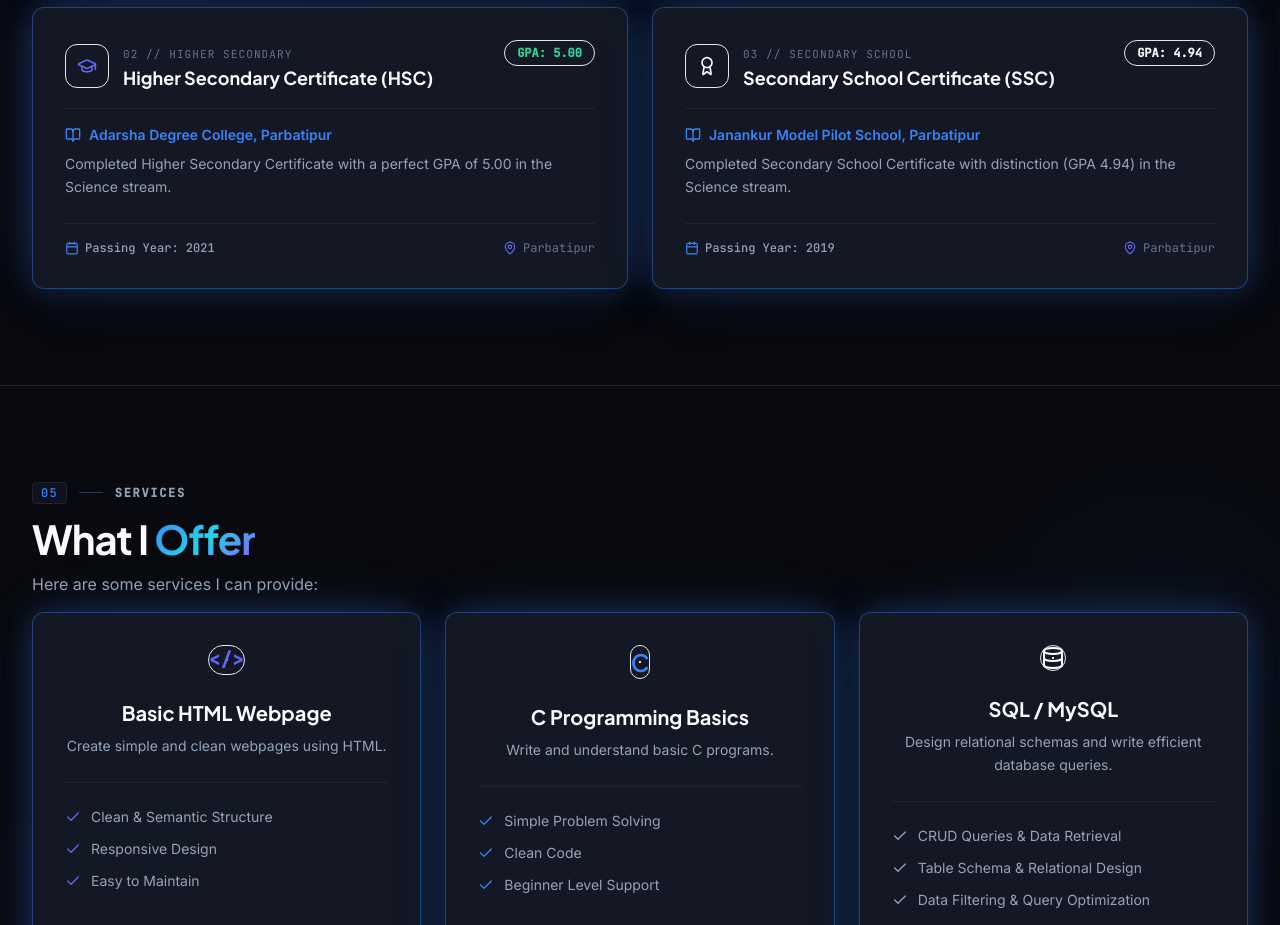
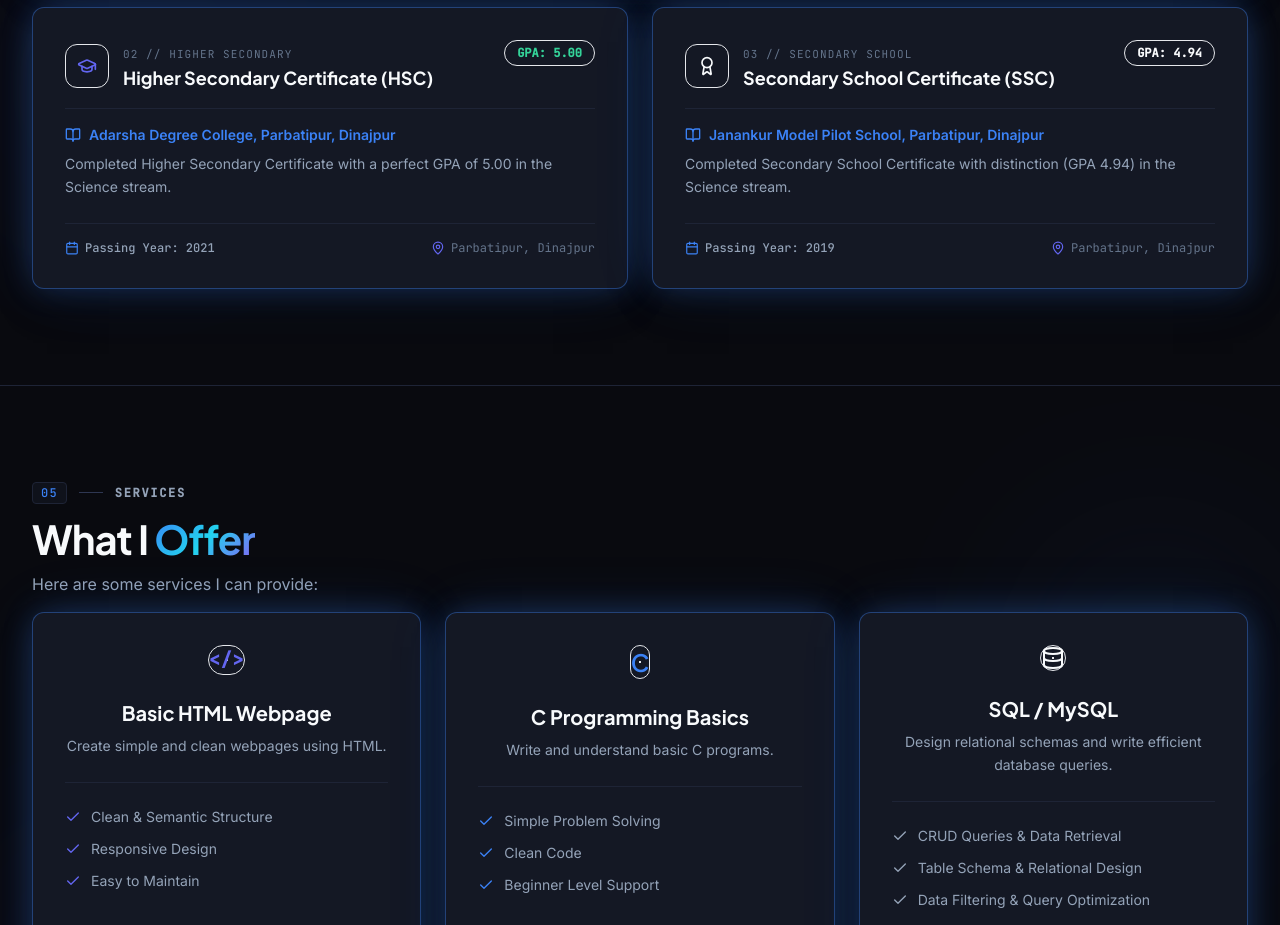
Before and after one commit to Sultana-Asma/sultana-portfolio, a React (Vite) app: page / in a window 1280 px wide. Shown: the part 4280-5205 px from the top of the page. Built offline with nearby package versions, Linux system fonts and the light colour scheme.

Commit message:
Update education location to Parbatipur, Dinajpur for HSC and SSC

```diff
--- a/src/components/sections/EducationSection.jsx
+++ b/src/components/sections/EducationSection.jsx
@@ -191,7 +191,7 @@ export default function EducationSection() {
                         className="h-3.5 w-3.5 text-accent-secondary"
                         aria-hidden="true"
                       />
-                      Parbatipur
+                      {item.location}
                     </span>
                   </div>
                 </SurfaceCard>
--- a/src/data/portfolioData.js
+++ b/src/data/portfolioData.js
@@ -279,7 +279,8 @@ export const portfolioData = {
         id: "hsc",
         degree: "Higher Secondary Certificate (HSC)",
         code: "02 // HIGHER SECONDARY",
-        institution: "Adarsha Degree College, Parbatipur",
+        institution: "Adarsha Degree College, Parbatipur, Dinajpur",
+        location: "Parbatipur, Dinajpur",
         gpa: "5.00",
         gpaScale: "5.00",
         year: "2021",
@@ -290,7 +291,8 @@ export const portfolioData = {
         id: "ssc",
         degree: "Secondary School Certificate (SSC)",
         code: "03 // SECONDARY SCHOOL",
-        institution: "Janankur Model Pilot School, Parbatipur",
+        institution: "Janankur Model Pilot School, Parbatipur, Dinajpur",
+        location: "Parbatipur, Dinajpur",
         gpa: "4.94",
         gpaScale: "5.00",
         year: "2019",
```
